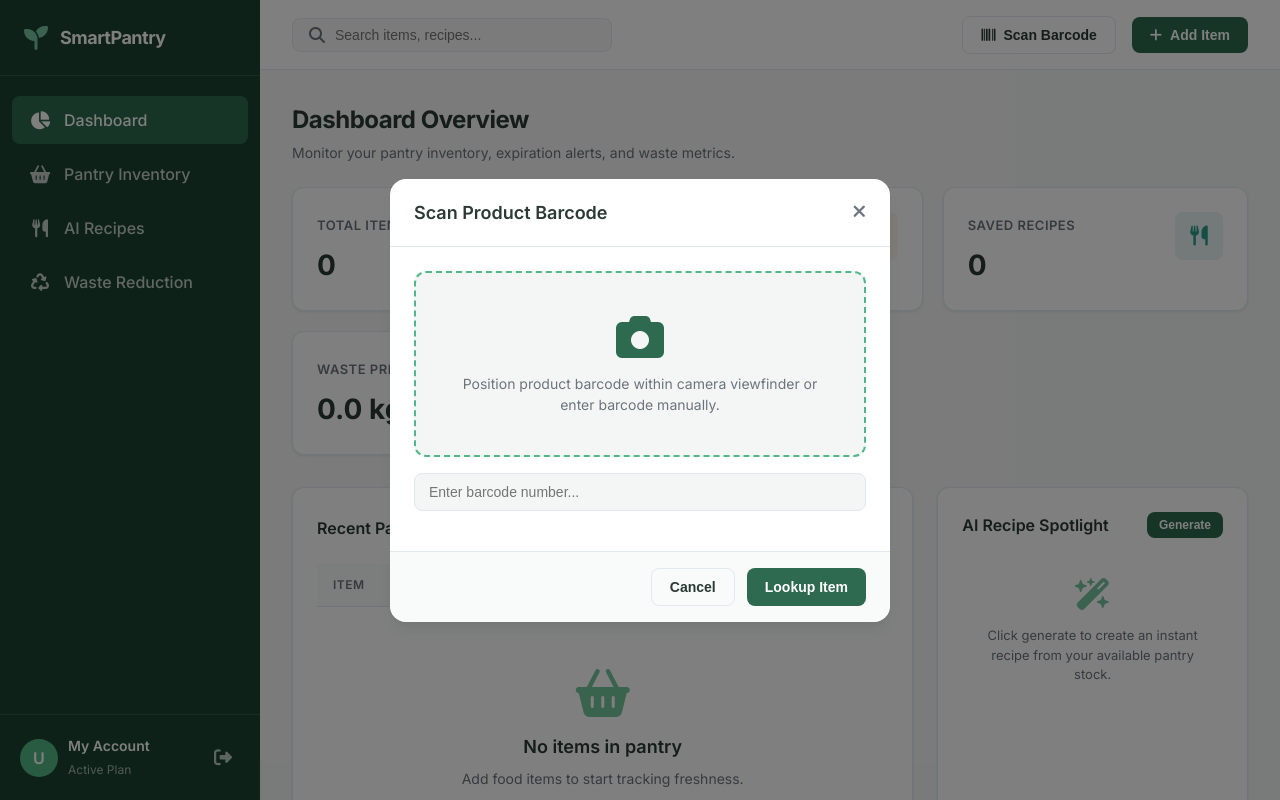
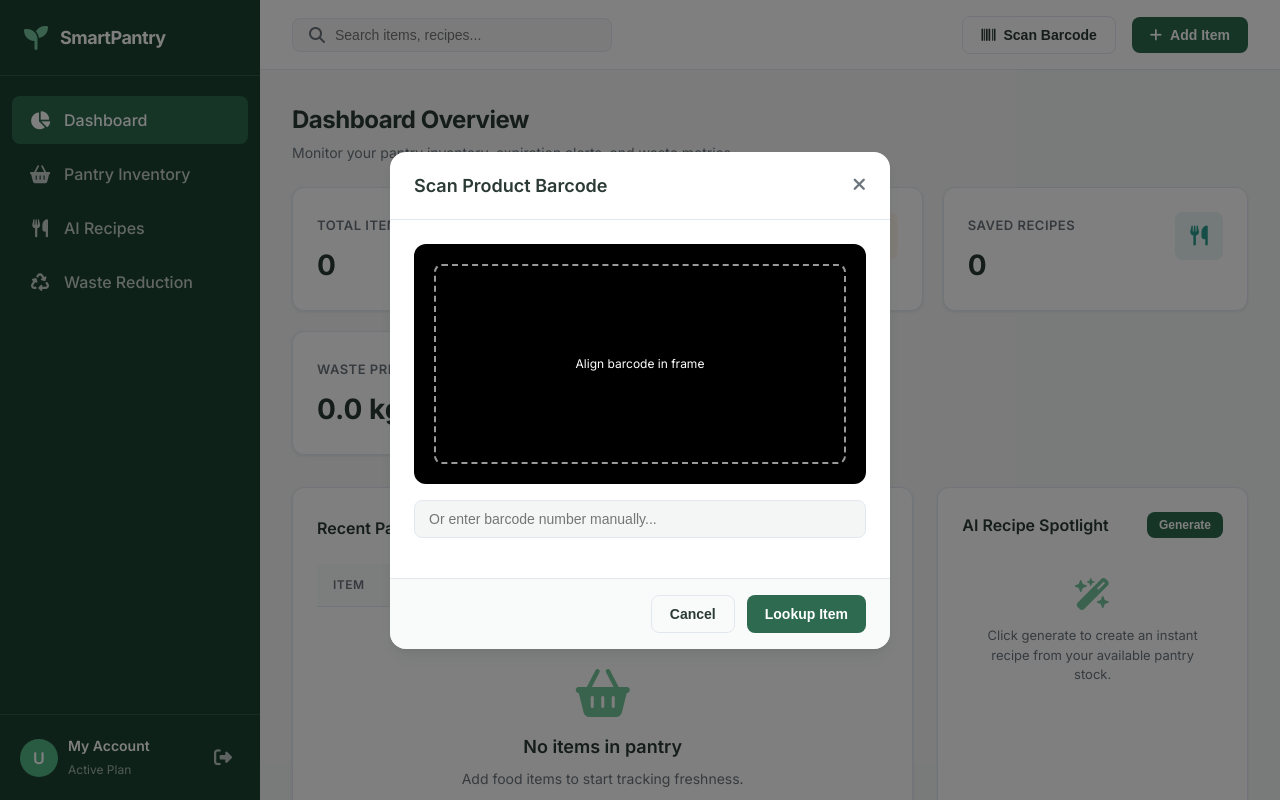
Before and after one commit to avyanpatel-thecoder/smartpantry2, a Flask app: page / in a window 1280 px wide, after a click on "Scan Barcode". Run offline with Flask 3, Linux system fonts and the light colour scheme; data that the repository does not hold is empty.

```diff
--- a/templates/index.html
+++ b/templates/index.html
@@ -119,7 +119,7 @@
             </div>
           </div>
 
-          <!-- Quick AI Recipe Suggestion -->
+          <!-- Quick AI Recipe Spotlight -->
           <div class="card">
             <div class="card-header">
               <h3>AI Recipe Spotlight</h3>
@@ -248,7 +248,7 @@
     </div>
   </div>
 
-  <!-- Barcode Scan Modal -->
+  <!-- Barcode Scan Modal with Live Camera Feed -->
   <div class="modal" id="scan-modal">
     <div class="modal-content">
       <div class="modal-header">
@@ -256,12 +256,14 @@
         <button class="modal-close" onclick="closeModal('scan-modal')"><i class="fa-solid fa-xmark"></i></button>
       </div>
       <div class="modal-body" style="text-align: center;">
-        <div style="background: var(--bg-main); border: 2px dashed var(--primary-light); border-radius: var(--radius-md); padding: 40px; margin-bottom: 16px;">
-          <i class="fa-solid fa-camera" style="font-size: 48px; color: var(--primary); margin-bottom: 12px;"></i>
-          <p style="font-size: 14px; color: var(--text-muted);">Position product barcode within camera viewfinder or enter barcode manually.</p>
+        <div style="position: relative; width: 100%; height: 240px; background: #000; border-radius: var(--radius-md); overflow: hidden; margin-bottom: 16px;">
+          <video id="scanner-video" autoplay playsinline style="width: 100%; height: 100%; object-fit: cover;"></video>
+          <div style="position: absolute; top: 0; left: 0; right: 0; bottom: 0; border: 2px dashed rgba(255,255,255,0.6); margin: 20px; border-radius: 8px; pointer-events: none; display: flex; align-items: center; justify-content: center;">
+            <span style="background: rgba(0,0,0,0.6); color: #fff; padding: 4px 12px; font-size: 12px; border-radius: 4px;">Align barcode in frame</span>
+          </div>
         </div>
         <div class="form-group">
-          <input type="text" class="form-control" id="barcode-input" placeholder="Enter barcode number...">
+          <input type="text" class="form-control" id="barcode-input" placeholder="Or enter barcode number manually...">
         </div>
       </div>
       <div class="modal-footer">
```
